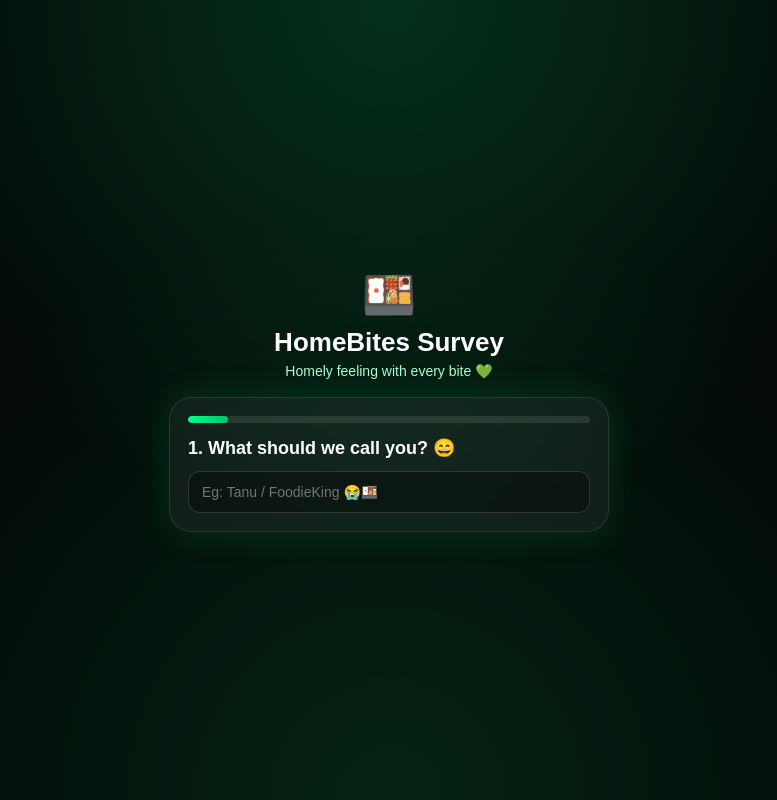
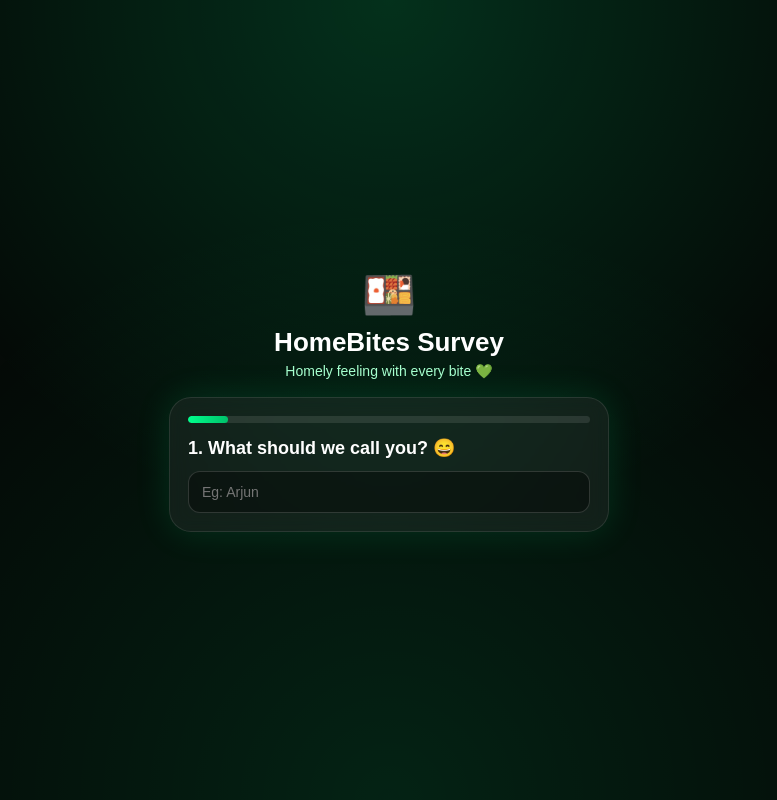
Before and after one commit to homebites252513/homebites-survey, a Flask app: page / in a window 1280 px wide. Shown: the whole page, without its empty margins (251-1028 px from the left). Run offline with Flask 3, Linux system fonts and the light colour scheme.

Commit message:
Update HomeBites survey questions

```diff
--- a/templates/survey.html
+++ b/templates/survey.html
@@ -27,7 +27,7 @@
         <!-- 1 -->
         <div class="step active">
           <h2>1. What should we call you? 😄</h2>
-          <input type="text" name="name" placeholder="Eg: Tanu / FoodieKing 😭🍱" required>
+          <input type="text" name="name" placeholder="Eg: Arjun" required>
         </div>
 
         <!-- 2 -->
```
